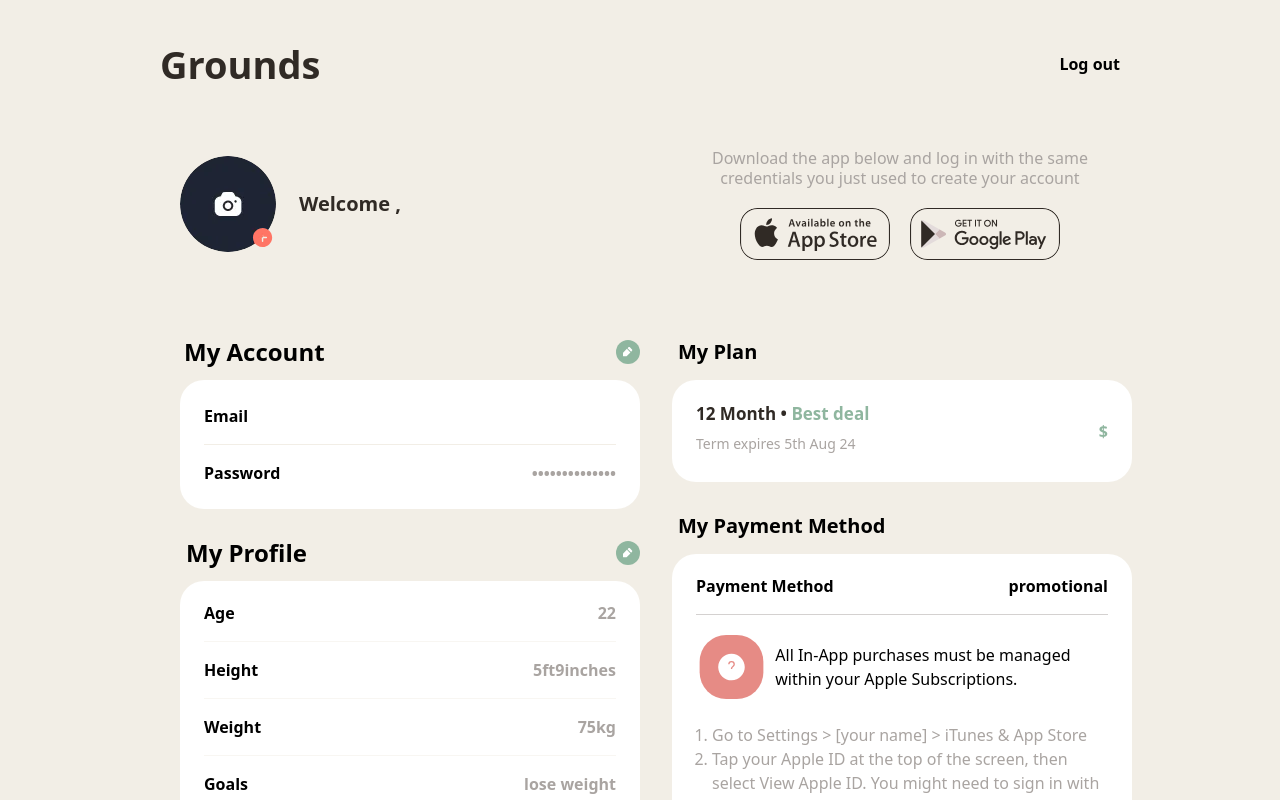
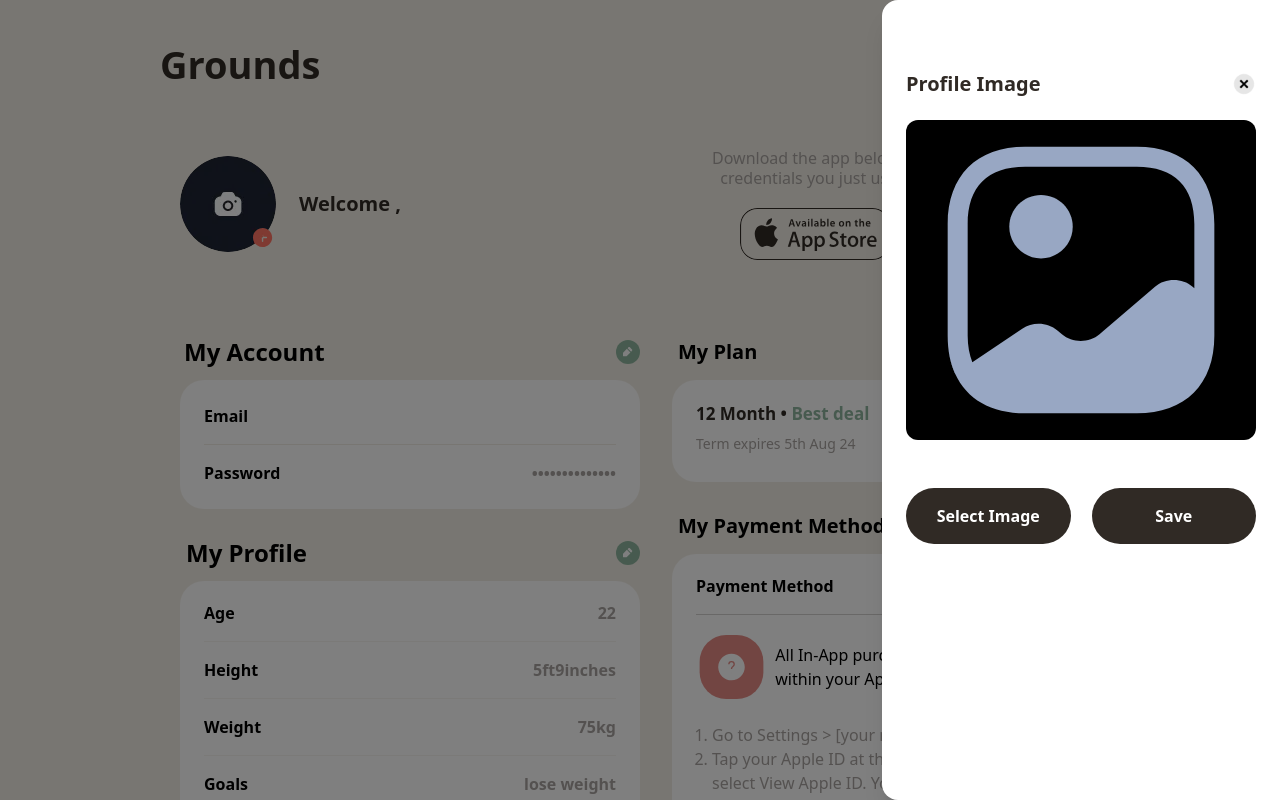
Before and after one commit to abubakrsaddique/Grounds-App_Next.js-Pages-Router, a Next.js app: page /dashboard in a window 1280 px wide. Both pictures are taken after a click on the picture 228 px from the left and 203 px from the top of the page. Shown: the top 800 px of the page. Built offline with nearby package versions, Linux system fonts and the light colour scheme; no server answers.

Commit message:
imagecard done

```diff
--- /dev/null
+++ b/components/dashboardcards/Imagecard.tsx
@@ -0,0 +1,63 @@
+import React from "react";
+import Image from "next/image";
+import Close from "../../public/close.png";
+import PIImage from "../../public/piimage.svg";
+
+interface ProfileImageProps {
+  onClose: () => void;
+}
+
+const ImageCard: React.FC<ProfileImageProps> = ({ onClose }) => {
+  return (
+    <div className="bg-black w-screen top-0 fixed right-0 h-screen z-50 bg-opacity-50">
+      <div className="fixed right-0 top-0 h-full flex items-center justify-center z-50">
+        <div className="w-full max-w-[500px] transform overflow-hidden rounded-tl-2xl rounded-bl-2xl bg-primary h-full p-6 text-left align-middle shadow-xl transition-all opacity-100 scale-100">
+          <div className="mt-12 flex justify-between items-center">
+            <p className="text-xl font-bold leading-6 text-darkbrown">
+              Profile Image
+            </p>
+            <button
+              type="button"
+              className="inline-flex justify-center "
+              onClick={onClose}
+            >
+              <Image
+                alt="Close"
+                src={Close}
+                width={24}
+                height={24}
+                loading="lazy"
+                decoding="async"
+              />
+            </button>
+          </div>
+          <div className="mt-6">
+            <div className="w-[350px] relative h-[40vh] bg-black flex justify-center items-center rounded-xl ">
+              <Image
+                src={PIImage}
+                alt="Default"
+                layout="fill"
+                objectFit="contain"
+              />
+            </div>
+            <br />
+            <input id="image-upload" className="hidden" type="file" />
+            <div className="flex w-[100%] justify-between items-center">
+              <label
+                htmlFor="image-upload"
+                className="bg-brown flex justify-center items-center rounded-full w-[47%] h-14 mb-3 mt-6 py-3 cursor-pointer text-primary font-semibold text-base leading-6"
+              >
+                Select Image
+              </label>
+              <button className="bg-brown flex justify-center items-center rounded-full w-[47%] h-14 mb-3 mt-6 py-3 cursor-pointer text-primary font-semibold text-base leading-6">
+                Save
+              </button>
+            </div>
+          </div>
+        </div>
+      </div>
+    </div>
+  );
+};
+
+export default ImageCard;
--- a/hooks/useModal.tsx
+++ b/hooks/useModal.tsx
@@ -8,12 +8,16 @@ interface UseModalReturn {
   closeModal: () => void;
   selectedTrainer: string | null;
   handleTrainerSelect: (trainer: string) => void;
+  isImageCardOpen: boolean;
+  openImageCard: () => void;
+  closeImageCard: () => void;
 }
 
 const useModal = (): UseModalReturn => {
   const [isModalOpen, setIsModalOpen] = useState<boolean>(false);
   const [modalType, setModalType] = useState<string | null>(null);
   const [selectedTrainer, setSelectedTrainer] = useState<string | null>(null);
+  const [isImageCardOpen, setIsImageCardOpen] = useState<boolean>(false);
 
   const toggleModal = useCallback(() => {
     setIsModalOpen((prev) => !prev);
@@ -34,6 +38,14 @@ const useModal = (): UseModalReturn => {
     setIsModalOpen(false);
   };
 
+  const openImageCard = () => {
+    setIsImageCardOpen(true);
+  };
+
+  const closeImageCard = () => {
+    setIsImageCardOpen(false);
+  };
+
   return {
     isModalOpen,
     modalType,
@@ -42,6 +54,9 @@ const useModal = (): UseModalReturn => {
     closeModal,
     selectedTrainer,
     handleTrainerSelect,
+    isImageCardOpen,
+    openImageCard,
+    closeImageCard,
   };
 };
 
--- a/src/pages/dashboard.tsx
+++ b/src/pages/dashboard.tsx
@@ -1,5 +1,6 @@
 import React from "react";
 import Image from "next/image";
+import Link from "next/link";
 import AddImage from "../../public/addimage.webp";
 import AddButton from "../../public/add.svg";
 import Apple from "../../public/apple.svg";
@@ -9,12 +10,21 @@ import Profile from "../../components/dashboardcards/Profile";
 import Plan from "../../components/dashboardcards/Plan";
 import AccountCard from "../../components/dashboardcards/Accountcard";
 import ProfileCard from "../../components/dashboardcards/Profilecard";
+import ImageCard from "../../components/dashboardcards/Imagecard";
 import useModal from "../../hooks/useModal";
 import Payment from "../../components/dashboardcards/Payment";
 import { useRouter } from "next/router";
 
 const Dashboard: React.FC = () => {
-  const { isModalOpen, modalType, openModal, closeModal } = useModal();
+  const {
+    isModalOpen,
+    modalType,
+    openModal,
+    closeModal,
+    isImageCardOpen,
+    openImageCard,
+    closeImageCard,
+  } = useModal();
   const router = useRouter();
   const { firstName, email } = router.query;
 
@@ -22,9 +32,11 @@ const Dashboard: React.FC = () => {
     <div className="min-h-screen bg-gray w-full mob:no-scrollbar">
       {/* Navbar */}
       <div className="flex items-center justify-between px-40 py-11 mob:px-4 mob:py-8 tab:px-4 tab:py-8">
-        <p className="text-darkbrown font-bold leading-10 text-[38px] cursor-pointer">
-          Grounds
-        </p>
+        <Link href="/">
+          <p className="text-darkbrown font-bold leading-10 text-[38px] cursor-pointer">
+            Grounds
+          </p>
+        </Link>
         <p className="cursor-pointer text-base font-semibold leading-5 text-black">
           Log out
         </p>
@@ -42,6 +54,7 @@ const Dashboard: React.FC = () => {
                   height={96}
                   className="h-24 w-24 rounded-full object-cover"
                   src={AddImage}
+                  onClick={openImageCard}
                 />
               </div>
               <Image
@@ -49,8 +62,10 @@ const Dashboard: React.FC = () => {
                 alt="Add Button"
                 width={24}
                 height={24}
+                onClick={openImageCard}
                 className="ml-[-49px] mt-[68px] z-[1] cursor-pointer mob:ml-[69px] mob:mt-[-48px] tab:ml-[70px] tab:mt-[-48px]"
               />
+              {isImageCardOpen && <ImageCard onClose={closeImageCard} />}
               <p className="text-xl font-semibold leading-7 text-brown">
                 Welcome , {firstName}
               </p>
```
